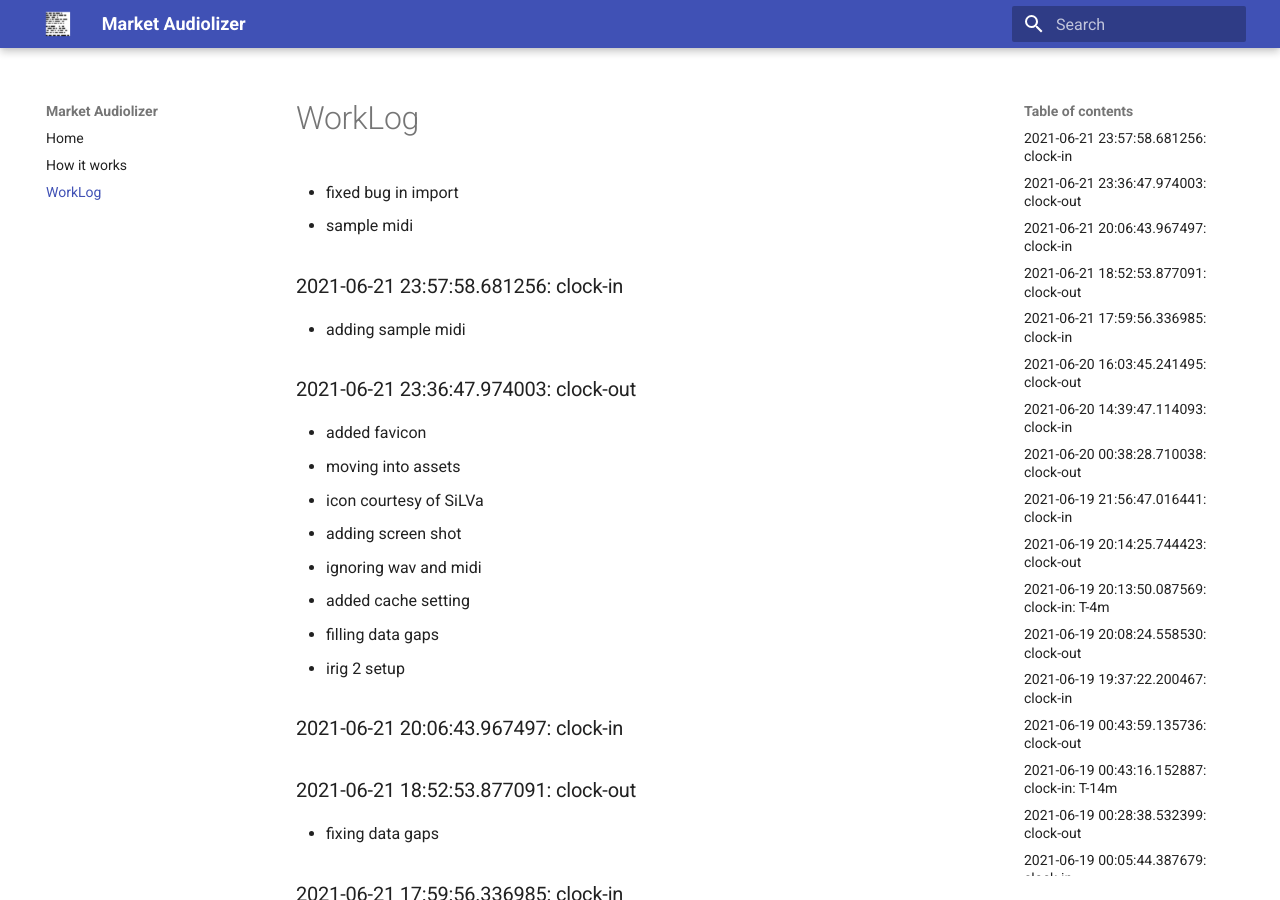
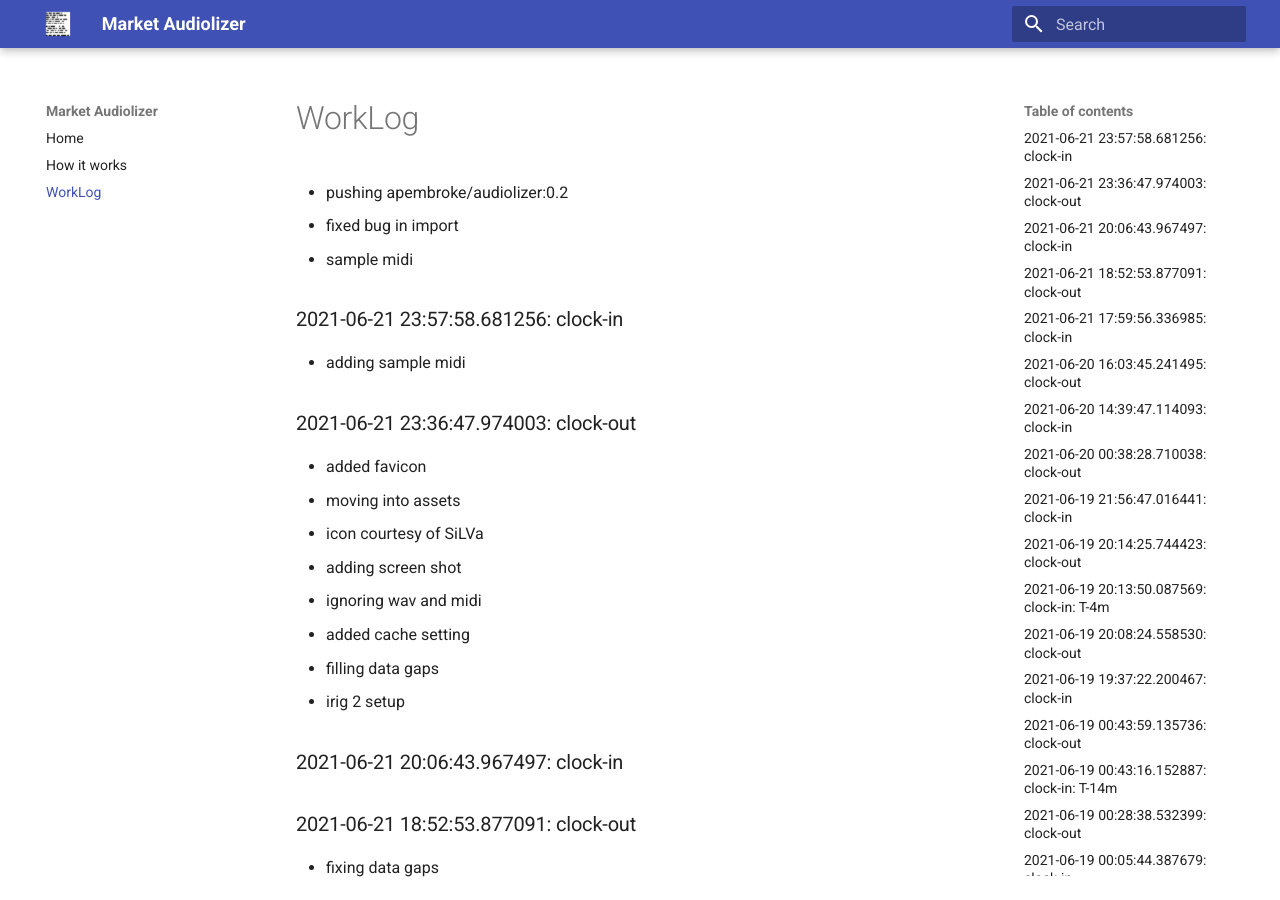
Before and after one commit to asherp/audiolizer, an MkDocs documentation site: the page built from docs/WorkLog.md, in a window 1280 px wide and 900 px high. Built offline with MkDocs 1.6.1 and Material for MkDocs 9.7.7, drawn with Linux system fonts in a browser that asks for light colours.

Commit message:
pushing apembroke/audiolizer:0.2

```diff
--- a/WorkLog.md
+++ b/WorkLog.md
@@ -1,3 +1,4 @@
+* pushing apembroke/audiolizer:0.2
 * fixed bug in import
 * sample midi
 
```
